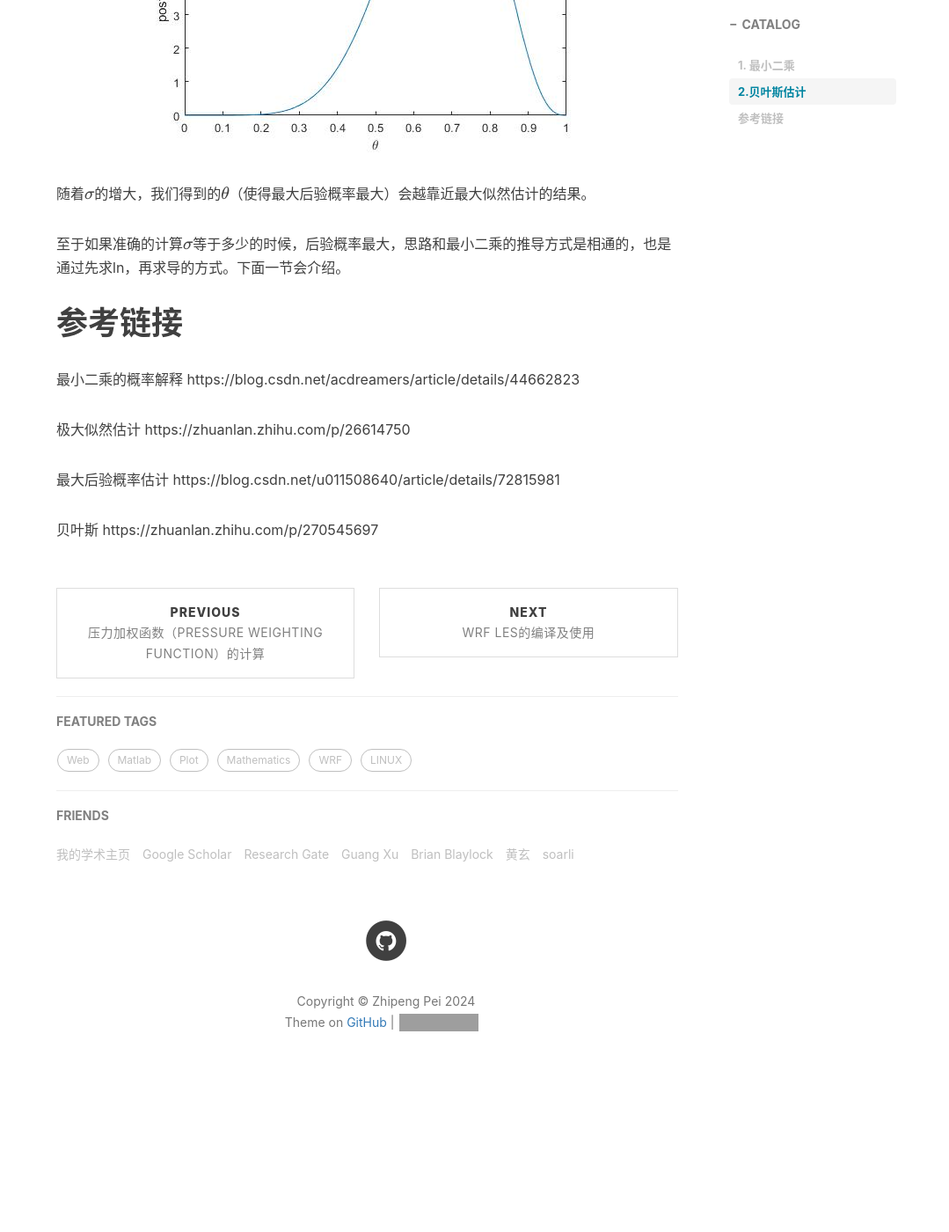
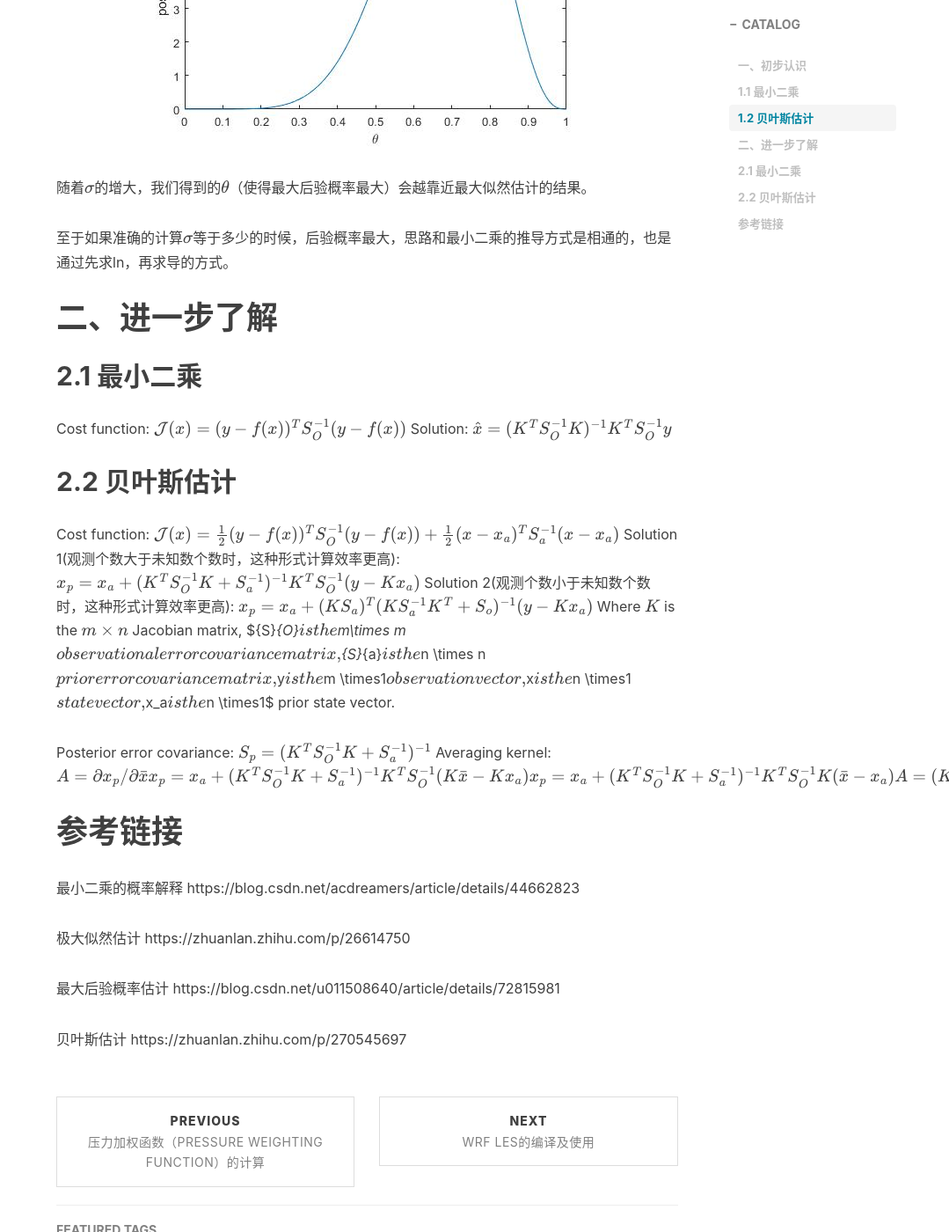
Before and after one commit to peisipand/peisipand.github.io, a Jekyll site: the page built from _posts/2022-04-21-Mathematics_Beyes.md, in a window 1280 px wide and 1400 px high, scrolled down 5667 px. Shown: the whole window at 88% size, without its empty margins (201-1280 px from the left). Built offline with Jekyll 4.4.1, drawn with Linux system fonts in a browser that asks for light colours; nearby versions of some CDN libraries; formulas are drawn with MathJax 3; comment, search, counter and statistics services are not loaded; before the commit the page ends 6933 px from its top, so only the background shows below that; some of the changed text lies outside the part shown; grey boxes are pictures that could not be loaded.

Commit message:
240705 post bayes

```diff
--- a/_posts/2022-04-21-Mathematics_Beyes.md
+++ b/_posts/2022-04-21-Mathematics_Beyes.md
@@ -12,7 +12,10 @@ tags:
 
 
 
-# 1. 最小二乘
+# 一、初步认识
+
+## 1.1 最小二乘
+
 在线性回归中，我们以残差（观测和模拟差）的平方和来作为损失函数，然后使得这个损失函数的值最小，以此来得到最佳的参数$\theta$。那么为什么会选择平方和而不是其它的指标（例如：绝对值的和或者4次方的和）呢？
 
 下面从概率的角度来看一看。首先，设
@@ -84,11 +87,9 @@ $$
 这即为线性回归为何要选用最小二乘来作为衡量指标的原因。
 
 
-# 2.贝叶斯估计
+## 1.2 贝叶斯估计
 
 首先来看下贝叶斯法则
-
-- - -
 
 $$
 P(A \cap B) = P(A)*P(B|A) = P(B)*P(A|B)
@@ -151,10 +152,48 @@ $P(A)$ 是一个已知值，所以在写公式的时候很多人会去掉了分
 
 随着$\sigma$的增大，我们得到的$\theta$（使得最大后验概率最大）会越靠近最大似然估计的结果。
 
-至于如果准确的计算$\sigma$等于多少的时候，后验概率最大，思路和最小二乘的推导方式是相通的，也是通过先求ln，再求导的方式。下面一节会介绍。
+至于如果准确的计算$\sigma$等于多少的时候，后验概率最大，思路和最小二乘的推导方式是相通的，也是通过先求ln，再求导的方式。
 
+# 二、进一步了解
 
+## 2.1 最小二乘
 
+Cost function:
+$$
+\mathcal{J}(x)=(y-f(x))^T {S}_{O}^{-1}(y-f(x))
+$$
+Solution:
+$$
+\hat{x}=(K^T{S}_{O}^{-1} K)^{-1}K^T {S}_{O}^{-1} y
+$$
+
+## 2.2 贝叶斯估计
+
+Cost function:
+$$
+\mathcal{J}(x)= \frac{1}{2}(y-f(x))^T {S}_{O}^{-1}(y-f(x))+\frac{1}{2}(x-x_a)^T {S}_{a}^{-1}(x-x_a)
+$$
+Solution 1(观测个数大于未知数个数时，这种形式计算效率更高):
+$$
+x_p={x}_{a}+(K^T{S}_{O}^{-1} K + {S}_{a}^{-1})^{-1}K^T {S}_{O}^{-1} (y-K{x}_{a})
+$$
+Solution 2(观测个数小于未知数个数时，这种形式计算效率更高):
+$$
+x_p={x}_{a}+(K S_a)^T (K{S}_{a}^{-1} K^T + {S}_{o})^{-1} (y-K x_a)
+$$
+Where $K$ is the $m\times n$ Jacobian matrix, ${S}_{O}$ is the $m\times m$ observational error covariance matrix, ${S}_{a}$ is the $n \times n$ prior error covariance matrix, $y$ is the $m \times1$ observation vector, $x$ is the $n \times1$ state vector, $x_a$ is the  $n \times1$ prior state vector.
+
+Posterior error covariance:
+$$
+S_p=(K^T{S}_{O}^{-1} K + {S}_{a}^{-1})^{-1}
+$$
+Averaging kernel:
+$$
+A=\partial{x_p} / \partial{\bar{x}} \\
+x_p={x}_{a}+(K^T{S}_{O}^{-1} K + {S}_{a}^{-1})^{-1}K^T {S}_{O}^{-1} (K \bar{x} -K{x}_{a})\\
+x_p={x}_{a}+(K^T{S}_{O}^{-1} K + {S}_{a}^{-1})^{-1}K^T {S}_{O}^{-1} K(\bar{x} - {x}_{a})\\
+A = (K^T{S}_{O}^{-1} K + {S}_{a}^{-1})^{-1} K^T{S}_{O}^{-1} K
+$$
 
 
 
@@ -170,5 +209,5 @@ https://zhuanlan.zhihu.com/p/26614750
 最大后验概率估计
 https://blog.csdn.net/u011508640/article/details/72815981
 
-贝叶斯
+贝叶斯估计
 https://zhuanlan.zhihu.com/p/270545697
```
Also changed, not shown: other parts of _posts/2022-04-21-Mathematics_Beyes.md (+1 -1 lines).
